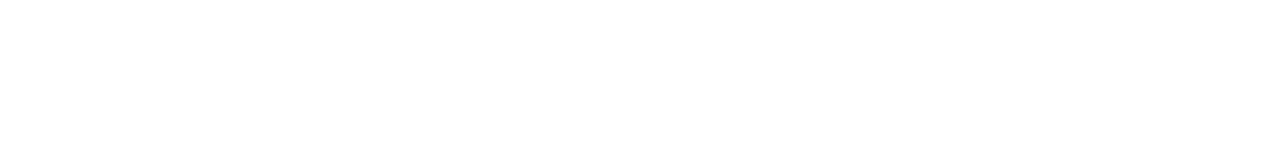
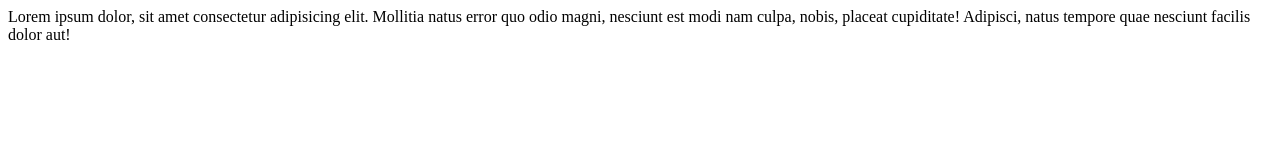
Before and after one commit to fluismo/the-odin-project, a plain HTML site: page index.html in a window 1280 px wide. Drawn offline with Linux system fonts and the light colour scheme.

Commit message:
lorem test

```diff
--- a/index.html
+++ b/index.html
@@ -9,7 +9,10 @@
 </head>
 
 <body>
-
+  <div>
+    Lorem ipsum dolor, sit amet consectetur adipisicing elit. Mollitia natus error quo odio magni, nesciunt est modi nam
+    culpa, nobis, placeat cupiditate! Adipisci, natus tempore quae nesciunt facilis dolor aut!
+  </div>
 </body>
 
 </html>
```
